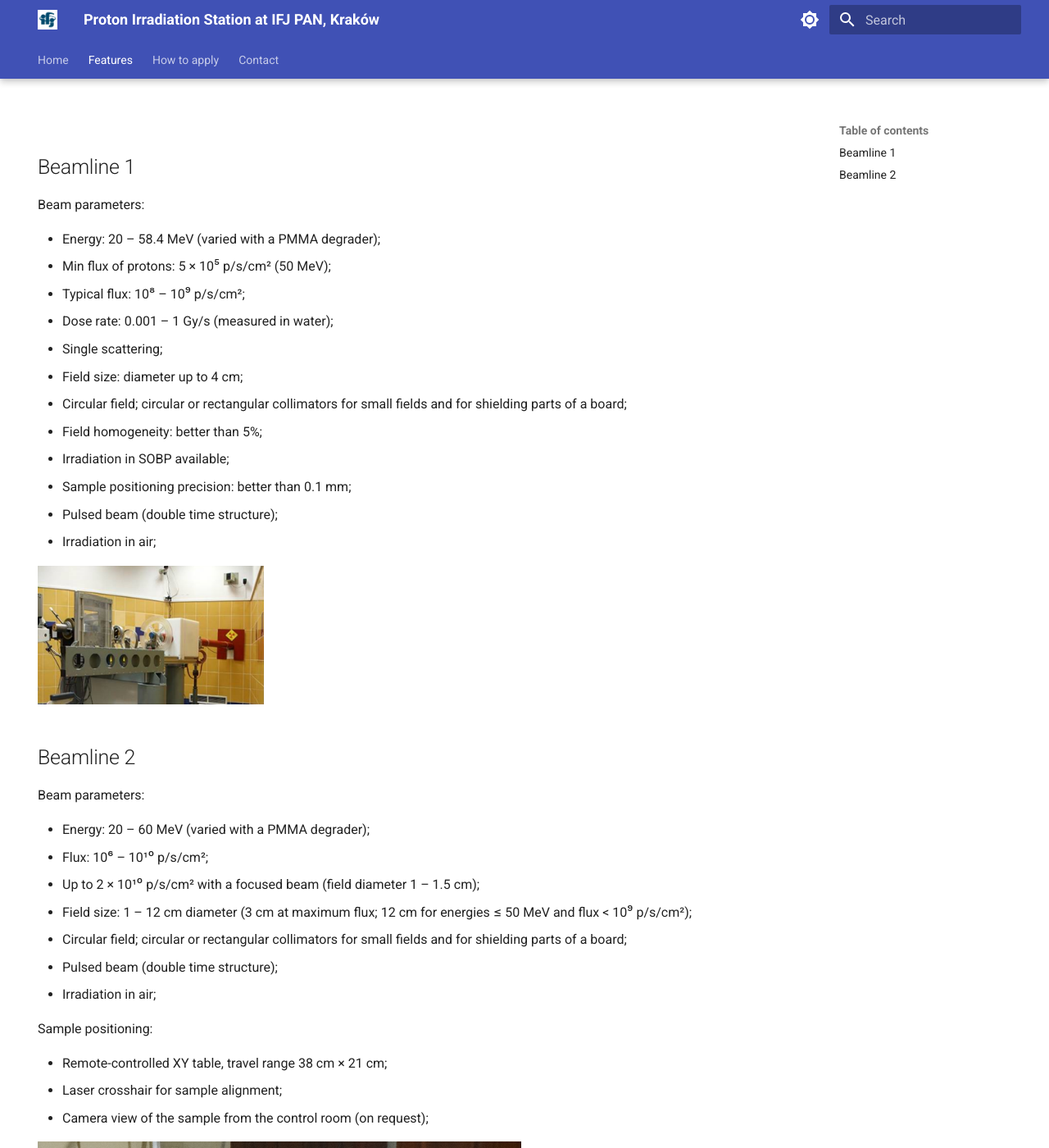
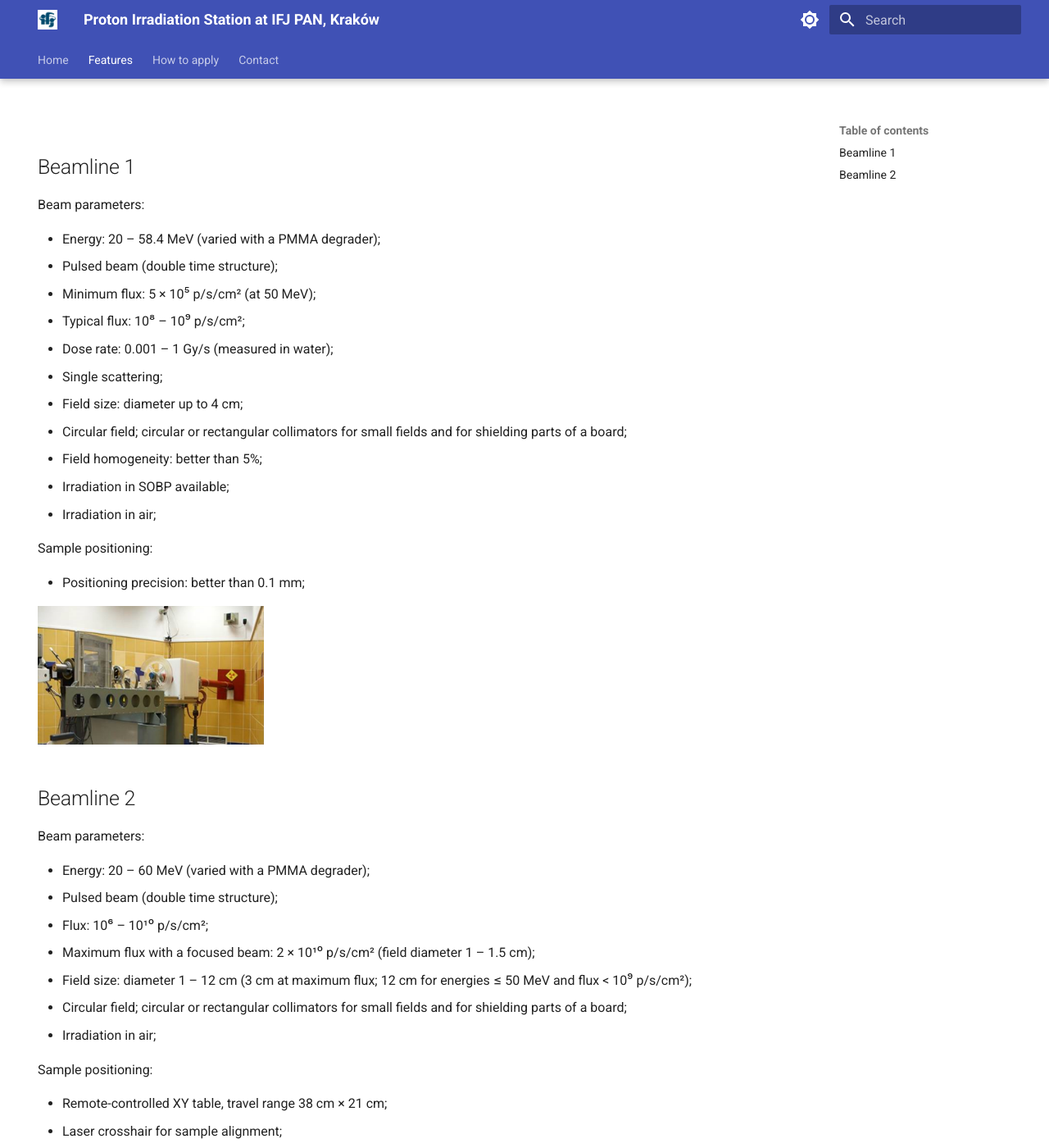
Before and after one commit to grzanka/proton-irradiation-www, an MkDocs documentation site: the page built from docs/features.md, in a window 1280 px wide and 1400 px high. Shown: the whole window at 82% size. Built offline with MkDocs 1.6.1 and Material for MkDocs 9.7.7, drawn with Linux system fonts in a browser that asks for light colours.

Commit message:
Use the same parameter order and grouping for both beamlines
Both lists now run energy, time structure, flux, field, irradiation
conditions, followed by a separate "Sample positioning" group.

Co-Authored-By: Claude Opus 5.5 <noreply@anthropic.com>

```diff
--- a/docs/features.md
+++ b/docs/features.md
@@ -8,7 +8,8 @@ hide:
 Beam parameters:
 
 - Energy: 20 – 58.4 MeV (varied with a PMMA degrader);
-- Min flux of protons: 5 × 10⁵ p/s/cm² (50 MeV);
+- Pulsed beam (double time structure);
+- Minimum flux: 5 × 10⁵ p/s/cm² (at 50 MeV);
 - Typical flux: 10⁸ – 10⁹ p/s/cm²;
 - Dose rate: 0.001 – 1 Gy/s (measured in water);
 - Single scattering;
@@ -16,9 +17,11 @@ Beam parameters:
 - Circular field; circular or rectangular collimators for small fields and for shielding parts of a board;
 - Field homogeneity: better than 5%;
 - Irradiation in SOBP available;
-- Sample positioning precision: better than 0.1 mm;
-- Pulsed beam (double time structure);
 - Irradiation in air;
+
+Sample positioning:
+
+- Positioning precision: better than 0.1 mm;
 
 
 ![Experimental hall 1](img/station1.png)
@@ -28,11 +31,11 @@ Beam parameters:
 Beam parameters:
 
 - Energy: 20 – 60 MeV (varied with a PMMA degrader);
+- Pulsed beam (double time structure);
 - Flux: 10⁶ – 10¹⁰ p/s/cm²;
-- Up to 2 × 10¹⁰ p/s/cm² with a focused beam (field diameter 1 – 1.5 cm);
-- Field size: 1 – 12 cm diameter (3 cm at maximum flux; 12 cm for energies ≤ 50 MeV and flux < 10⁹ p/s/cm²);
+- Maximum flux with a focused beam: 2 × 10¹⁰ p/s/cm² (field diameter 1 – 1.5 cm);
+- Field size: diameter 1 – 12 cm (3 cm at maximum flux; 12 cm for energies ≤ 50 MeV and flux < 10⁹ p/s/cm²);
 - Circular field; circular or rectangular collimators for small fields and for shielding parts of a board;
-- Pulsed beam (double time structure);
 - Irradiation in air;
 
 Sample positioning:
```
